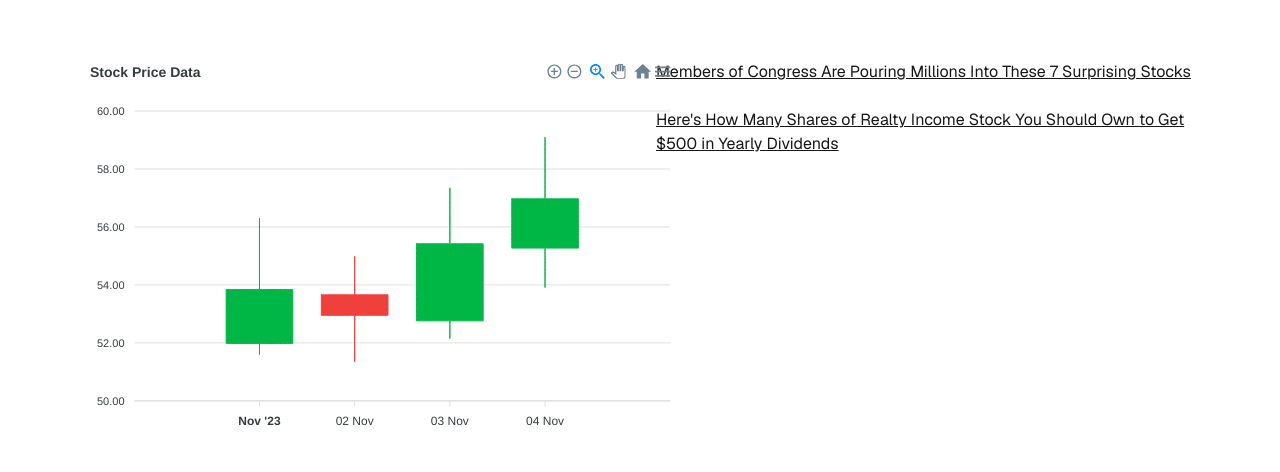
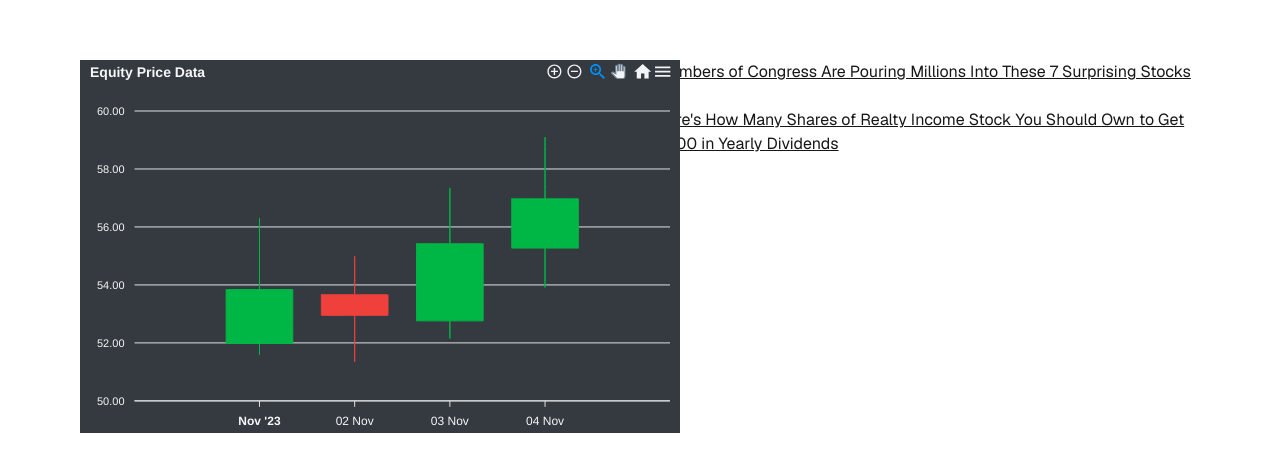
Before and after one commit to jorgeviana/consumer-driven-contracts, a Next.js app in the folder fe/: page / in a window 1280 px wide. Shown: the part 146-618 px from the top of the page. Built offline with nearby package versions, Linux system fonts and the light colour scheme.

Commit message:
fe - cosmetic chart update

```diff
--- a/fe/src/app/EquityChart.js
+++ b/fe/src/app/EquityChart.js
@@ -7,14 +7,14 @@ import equityData from "./equityData";
 
 const options = {
     title: {
-        text: 'Stock Price Data',
+        text: 'Equity Price Data',
         align: 'left',
     },
     xaxis: {
         type: 'datetime',
     },
-    tooltip: {
-        theme: "dark",
+    theme: {
+        mode: 'dark'
     },
 };
 
```
